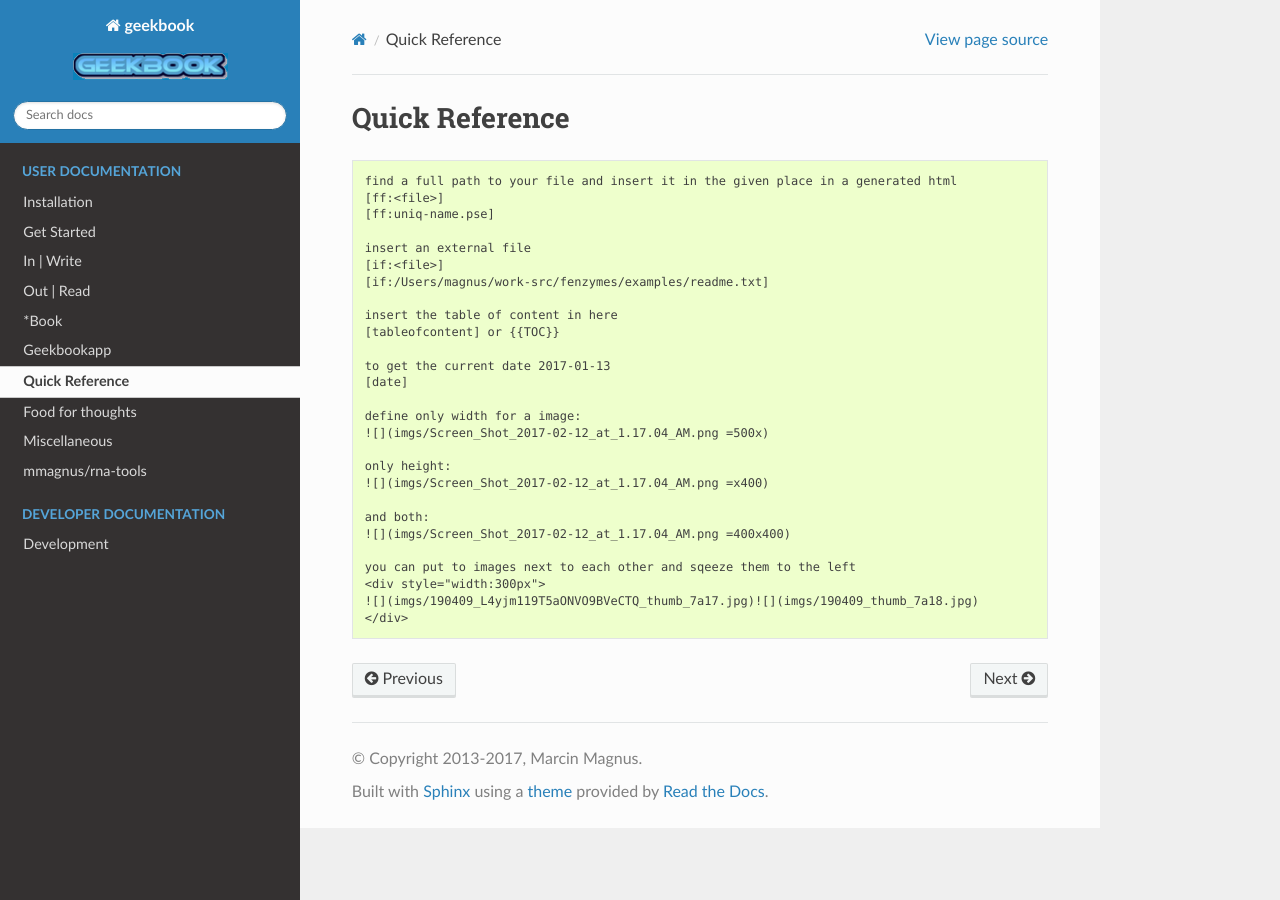
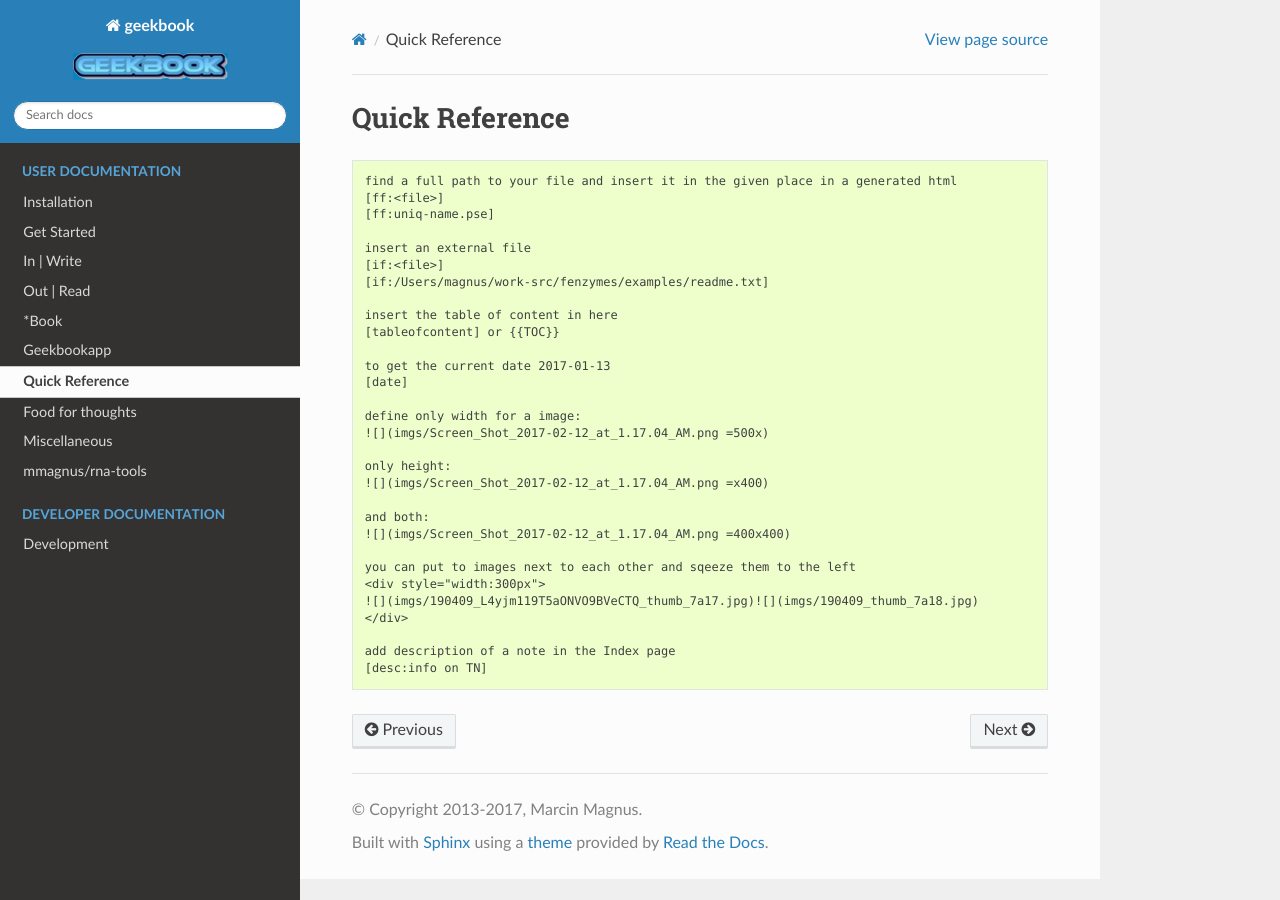
Before and after one commit to mmagnus/geekbook, a Sphinx documentation site: the page built from docs/source/quickref.rst, in a window 1280 px wide. Built offline with Sphinx 7.4.7 and the Read the Docs theme 2.0.0, drawn with Linux system fonts in a browser that asks for light colours.

Commit message:
Update quickref.rst

```diff
--- a/docs/source/quickref.rst
+++ b/docs/source/quickref.rst
@@ -30,3 +30,6 @@ Quick Reference
      <div style="width:300px">
      ![](imgs/190409_L4yjm119T5aONVO9BVeCTQ_thumb_7a17.jpg)![](imgs/190409_thumb_7a18.jpg)
      </div>
+
+     add description of a note in the Index page
+     [desc:info on TN]
```
